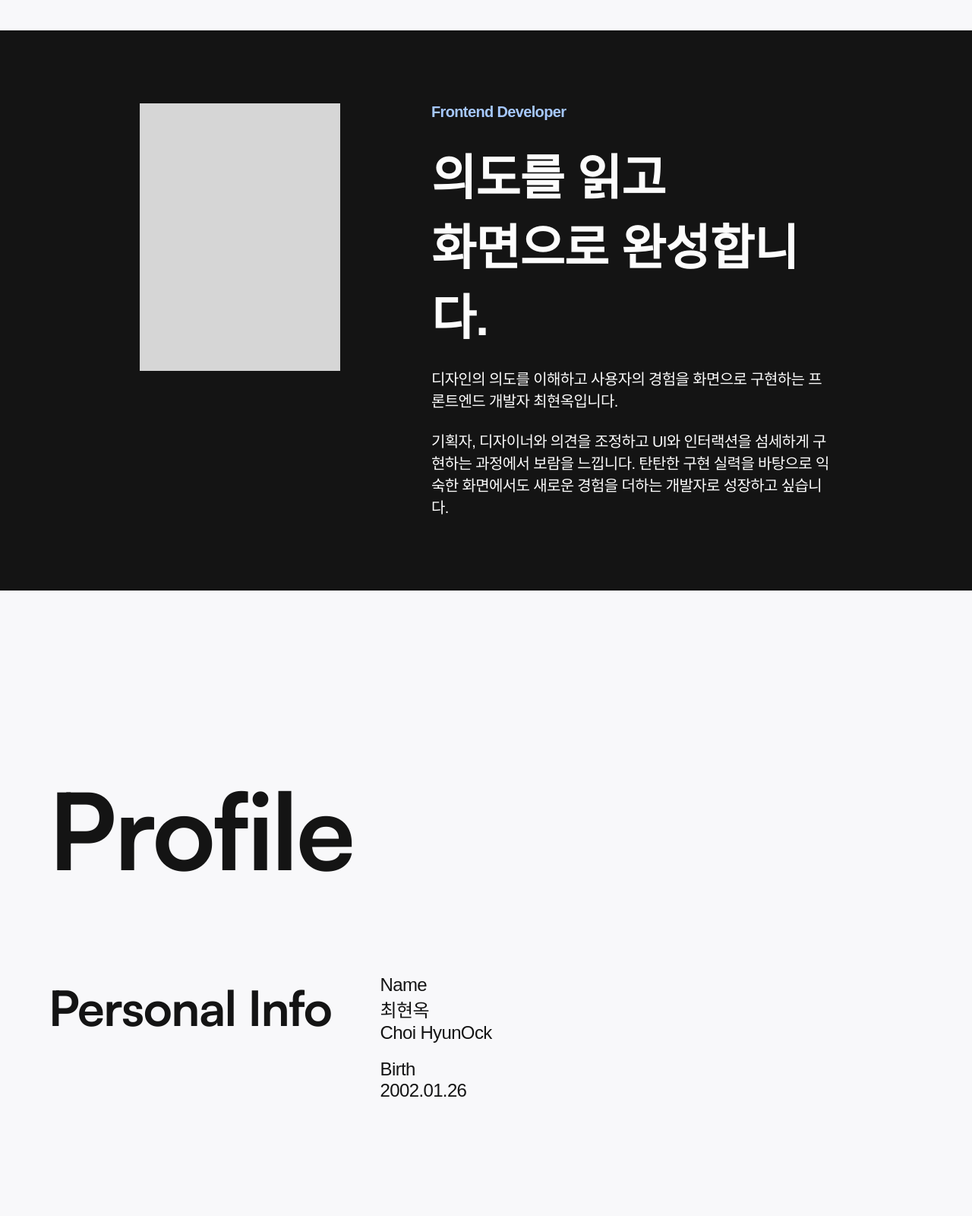
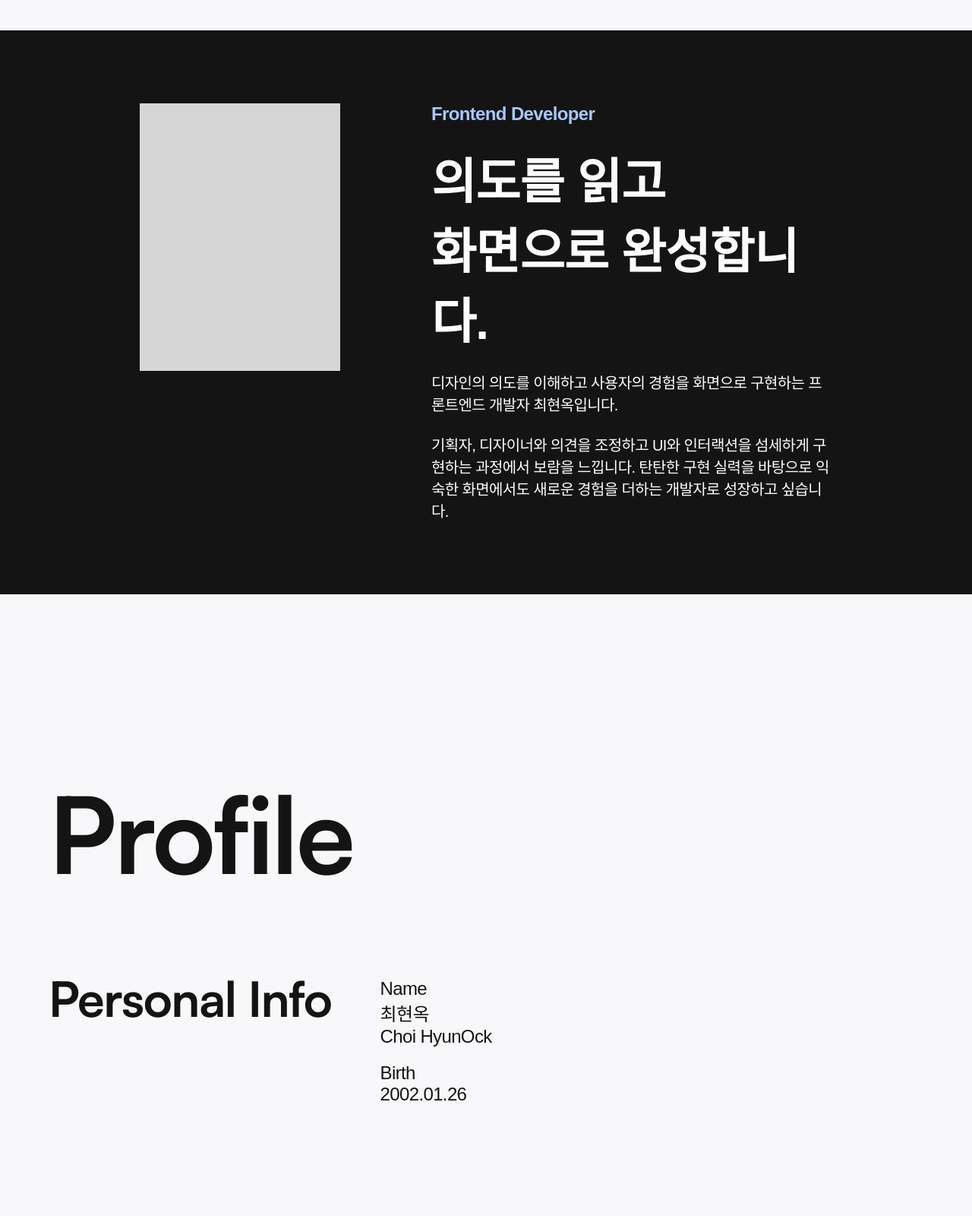
Before and after one commit to ocksoosoo/portfolio, a plain HTML site: page index.html in a window 1280 px wide. Shown: the part 980-2580 px from the top of the page at 76% size. Drawn offline with nearby package versions, Linux system fonts and the light colour scheme; a web font is replaced by a local one.

Commit message:
style: align font size and location

```diff
--- a/css/style.css
+++ b/css/style.css
@@ -102,7 +102,7 @@ nav > ul > li > a.is-active::after {
 /* hero */
 
 #hero {
-    min-height: calc(var(--section-min-height) - 84px);
+    min-height: calc(var(--section-min-height) - 84px); /* - 헤더 상하 마진 */
     margin-bottom: var(--space-section);
     display: flex;
     flex-direction: column;
@@ -116,6 +116,7 @@ nav > ul > li > a.is-active::after {
     font-size: clamp(20px, 2.5vw, 36px); /* 36 % 1440 * 100 = 2.5 */
     font-weight: var(--font-weight-regular);
     letter-spacing: var(--letter-spacing-en);
+    user-select: none;
 }
 
 .hero__main {
@@ -226,7 +227,7 @@ nav > ul > li > a.is-active::after {
 }
 
 .intro__contents > span {
-    font-size: var(--font-size-body);
+    font-size: var(--font-size-emphasis);
     font-weight: var(--font-weight-semibold);
     color: var(--color-secondary);
 }
@@ -303,9 +304,11 @@ nav > ul > li > a.is-active::after {
     font-size: var(--font-size-display);
     font-weight: var(--font-weight-bold);
     letter-spacing: var(--letter-spacing-en);
+    line-height: 1;
+    transform: translateY(-6px);
 }
 
-/* skilss */
+/* skills */
 .profile__skills {
     margin-bottom: var(--space-section);
 }
```
